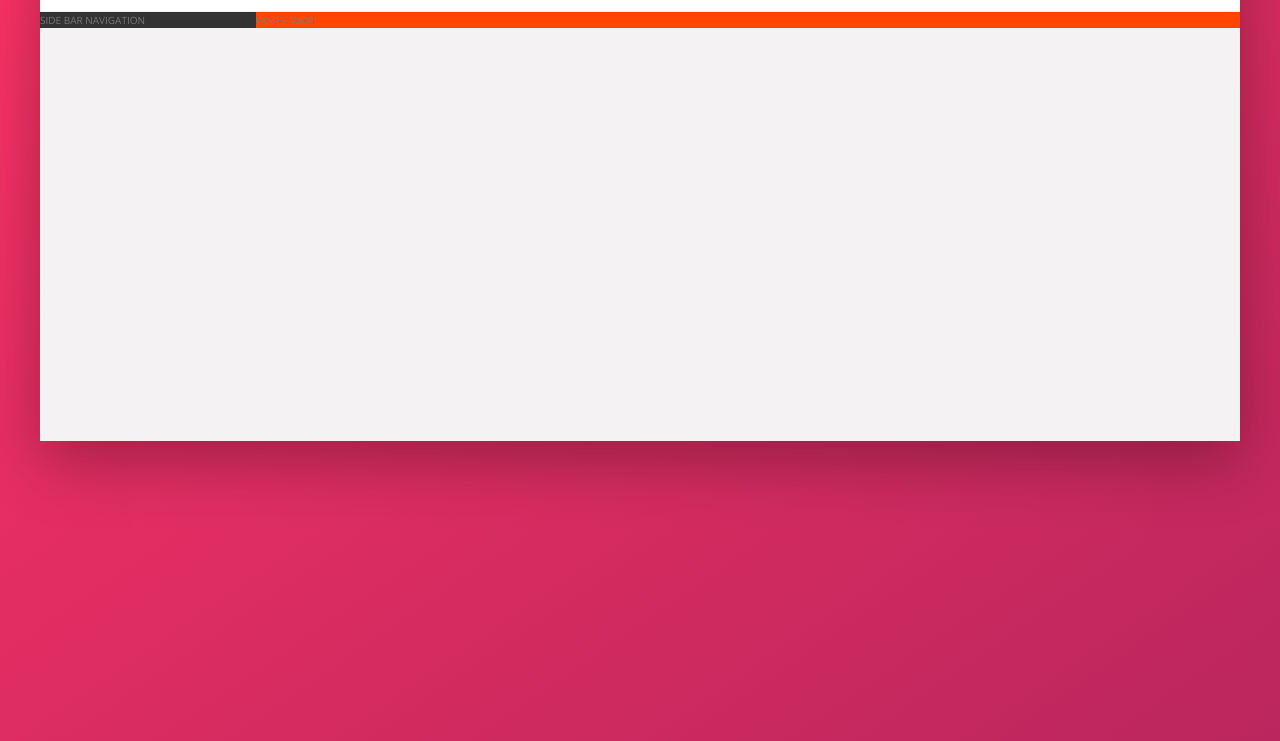
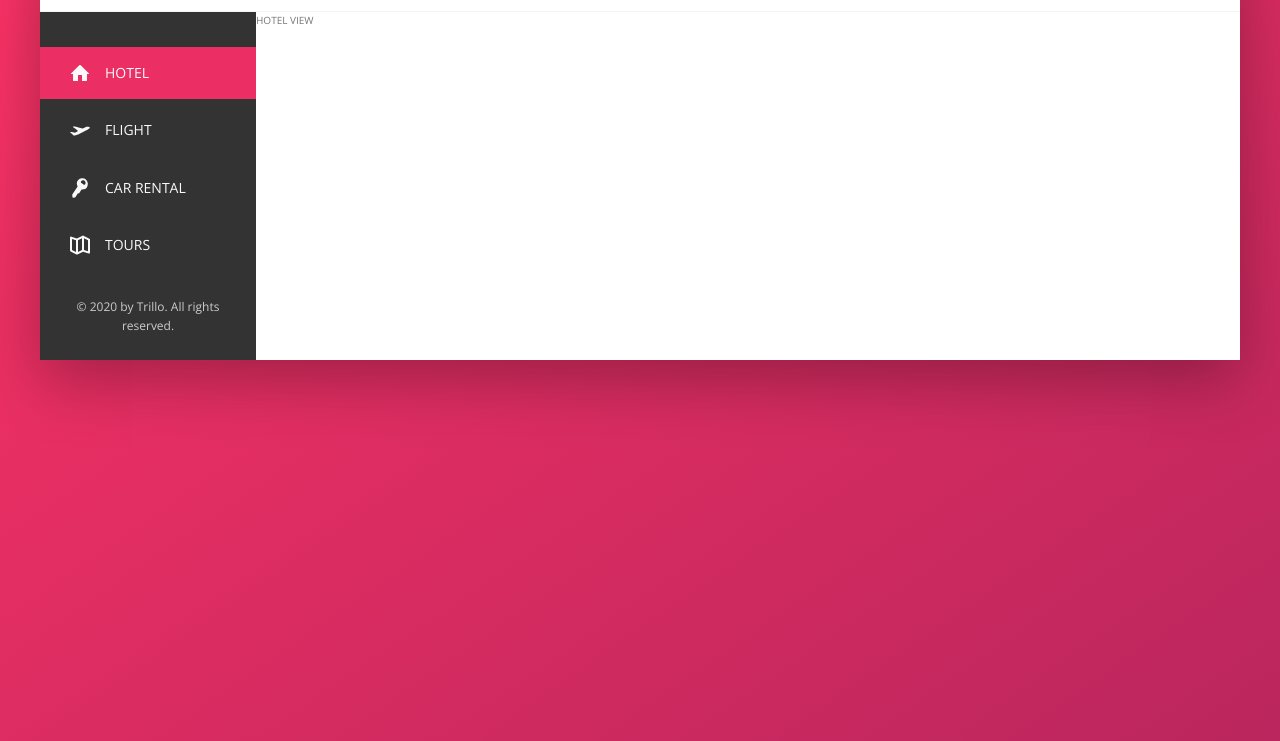
Before and after one commit to jonnywillrees/Trillo, a website: page index.html in a window 1280 px wide. Shown: the part 139-880 px from the top of the page. Drawn offline with nearby package versions, Linux system fonts and the light colour scheme.

Commit message:
Add sidebar navigation

```diff
--- a/index.html
+++ b/index.html
@@ -42,7 +42,35 @@
         </nav>
       </header>
       <div class="content">
-        <nav class="sidebar">SIDE BAR NAVIGATION</nav>
+        <nav class="sidebar">
+          <ul class="sidebar__list">
+            <li class="sidebar__item sidebar__item--active">
+              <a href="#" class="sidebar__link">
+                <svg class="sidebar__icon"><use xlink:href="img/sprite.svg#icon-home"></use></svg>
+                Hotel
+              </a>
+            </li>
+            <li class="sidebar__item">
+              <a href="#" class="sidebar__link">
+                <svg class="sidebar__icon"><use xlink:href="img/sprite.svg#icon-aircraft-take-off"></use></svg>
+                Flight
+              </a>
+            </li>
+            <li class="sidebar__item">
+              <a href="#" class="sidebar__link">
+                <svg class="sidebar__icon"><use xlink:href="img/sprite.svg#icon-key"></use></svg>
+                Car Rental
+              </a>
+            </li>
+            <li class="sidebar__item">
+              <a href="#" class="sidebar__link">
+                <svg class="sidebar__icon"><use xlink:href="img/sprite.svg#icon-map"></use></svg>
+                Tours
+              </a>
+            </li>
+          </ul>
+          <div class="legal">&copy; 2020 by Trillo. All rights reserved.</div>
+        </nav>
         <main class="hotel-view">HOTEL VIEW</main>
       </div>
     </div>
--- a/sass/components/_hotel-view.scss
+++ b/sass/components/_hotel-view.scss
@@ -1,6 +1,4 @@
 .hotel-view {
   background-color: #fff;
-  background-color: orangered;
-
   flex: 1;
 }
--- a/sass/components/_sidebar.scss
+++ b/sass/components/_sidebar.scss
@@ -1,4 +1,75 @@
 .sidebar {
   background-color: var(--color-grey-dark-1);
   flex: 0 0 18%;
+  display: flex;
+  flex-direction: column;
+  justify-content: space-between;
+
+  &__list {
+    list-style: none;
+    font-size: 1.4rem;
+    margin-top: 3.5rem;
+  }
+
+  &__item {
+    position: relative;
+
+    &::before {
+      content: "";
+      display: table;
+      position: absolute;
+      top: 0;
+      left: 0;
+      height: 100%;
+      width: 3px;
+      background-color: var(--color-primary);
+      transform: scaleY(0);
+      transition: transform 0.2s, width 0.4s cubic-bezier(1, 0, 0, 1) 0.2s, background-color 0.1s;
+    }
+
+    &:not(:last-child) {
+      margin-bottom: 0.5rem;
+    }
+
+    &:hover::before,
+    &--active::before {
+      transform: scaleY(1);
+      width: 100%;
+    }
+
+    &:active::before {
+      background-color: var(--color-primary-light);
+    }
+  }
+
+  &__link {
+    &:link,
+    &:visited {
+      color: var(--color-grey-light-1);
+      text-decoration: none;
+      text-transform: uppercase;
+      padding: 1.5rem 3rem;
+      display: flex;
+      align-items: center;
+      position: relative;
+      z-index: 2;
+    }
+  }
+
+  &__icon {
+    width: 2rem;
+    height: 2rem;
+    margin-right: 1.5rem;
+    fill: currentColor;
+  }
+
+  &__text {
+  }
+
+  .legal {
+    font-size: 1.2rem;
+    color: var(--color-grey-light-4);
+    text-align: center;
+    padding: 2.5rem;
+  }
 }
--- a/sass/layout/_general.scss
+++ b/sass/layout/_general.scss
@@ -3,8 +3,6 @@
   margin: 8rem auto;
   background-color: var(--color-grey-light-2);
   box-shadow: var(--shadow-dark);
-
-  min-height: 50rem;
 }
 
 .content {
```
Also changed, not shown: css/style.css.
